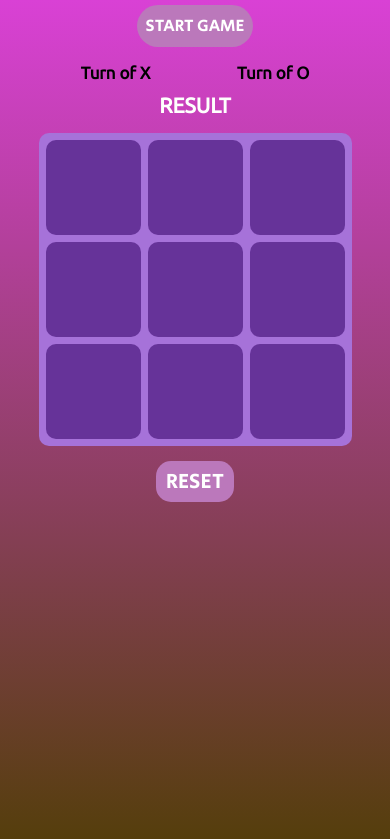
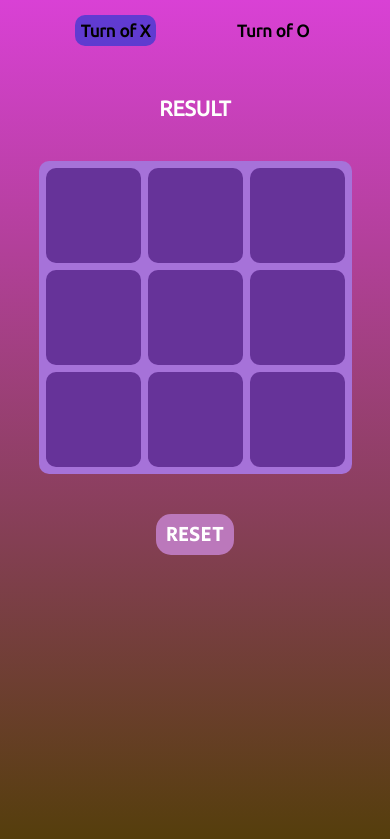
Before and after one commit to aayush6802/tic-tac-toe, a plain HTML site: page index.html in a window 390 px wide. Shown: the part 50-889 px from the top of the page. Drawn offline with Linux system fonts and the light colour scheme.

Commit message:
2nd commit

```diff
--- a/css/responsive.css
+++ b/css/responsive.css
@@ -1,5 +1,8 @@
  @media screen and (max-width: 400px) {
 
+    .container{
+        gap: 25px;
+    }
     #start{
         font-size: 2vmax;
     }
--- a/css/style.css
+++ b/css/style.css
@@ -17,6 +17,8 @@ body{
     font-weight: 600;
     height: 100vh;
     width: 100vw;
+    display: flex;
+    flex-direction: column;
 }
 h1{
     width: 100vw;
@@ -54,6 +56,7 @@ h1{
     font-size: 1.5vmax;
     display: flex;
     justify-content: space-evenly;
+    margin: 20px 0;
 }
 #turnX{
     padding: 6px;
--- a/index.html
+++ b/index.html
@@ -13,9 +13,9 @@
 <body>
     <h1>Tic Tac Toe</h1>
     <div class="container">
-        <div class="start-container">
+        <!-- <div class="start-container">
             <button id="start">START GAME</button>
-        </div>
+        </div> -->
         <div class="turn">
             <span id="turnX" class="TurnBox">Turn of X</span>
             <span id="turnO" class="TurnBox">Turn of O</span>
--- a/script.js
+++ b/script.js
@@ -64,13 +64,15 @@ const checkWin = () => {
 }
 
 // game logic
-startBtn.addEventListener('click', () => {
+// startBtn.addEventListener('click', () => {
   // gameMusic.play()
-  StartAudio.play()
+
+
+  Array.from(gameBox).forEach(e => {
   turnX.style.backgroundColor = "rgb(47 57 211 / 70%)"
 
-  Array.from(gameBox).forEach(e => {
     e.addEventListener('click', () => {
+      // StartAudio.play()
       if (e.innerHTML === "") {
         e.innerHTML = turn;
         turnSound.play();
@@ -80,7 +82,7 @@ startBtn.addEventListener('click', () => {
     })
 
   })
-})
+
 
 
 
```
